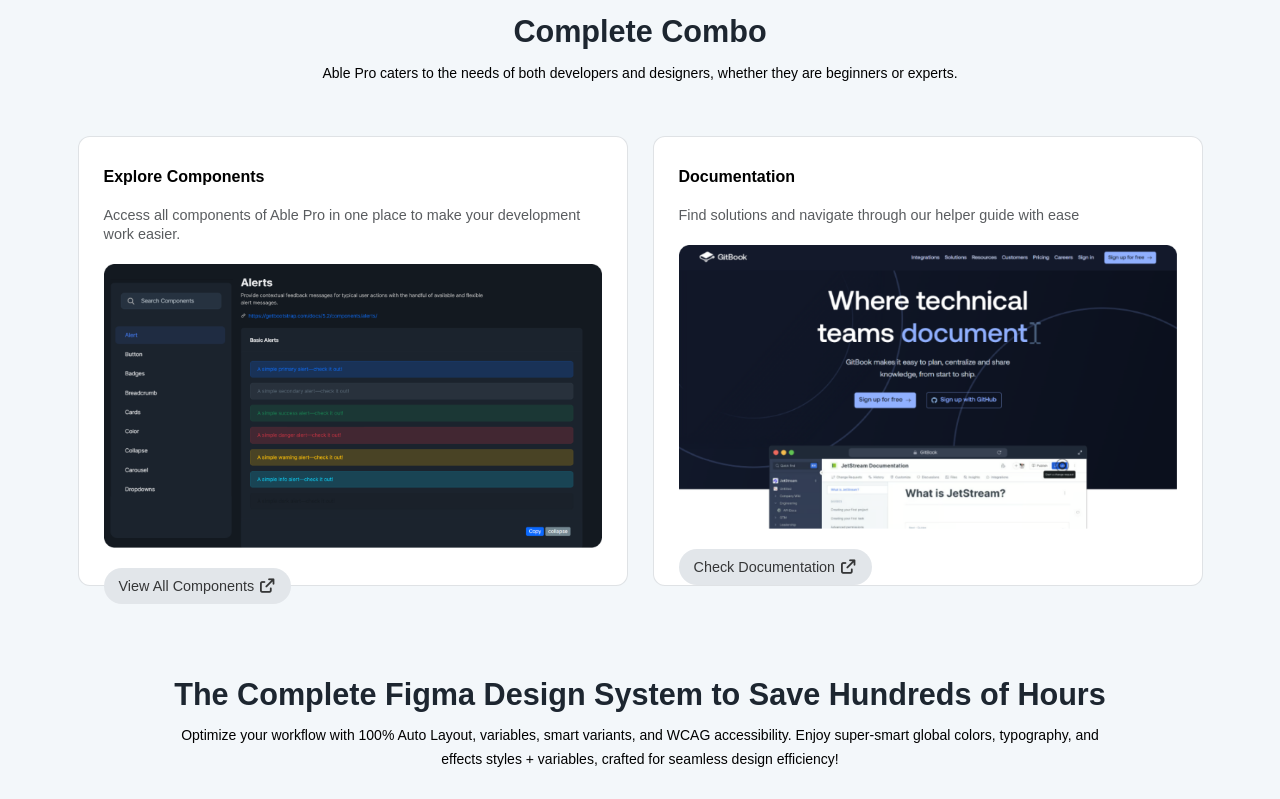
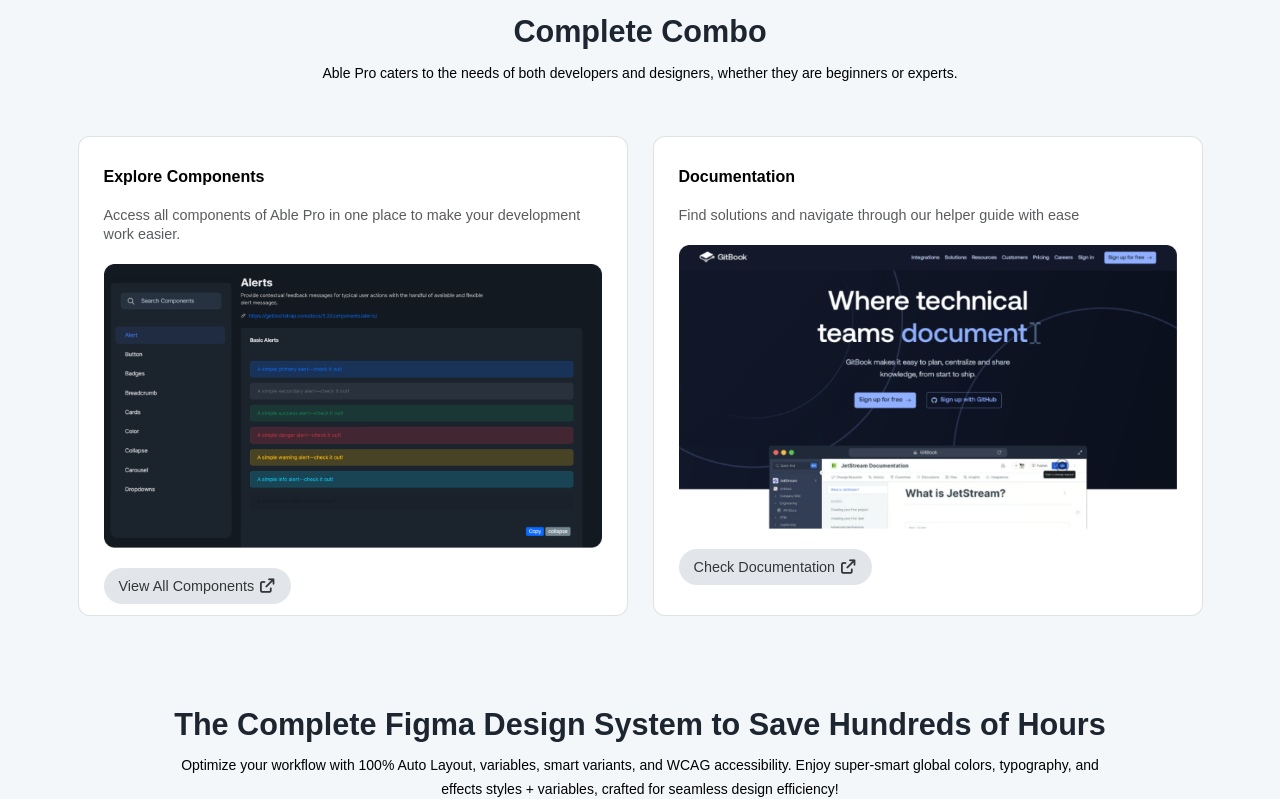
Before and after one commit to rozanamangory/html-CSS-portfolio, a plain HTML site: page Ablepro-homepage/index.html in a window 1280 px wide. Shown: the part 3780-4579 px from the top of the page. Drawn offline with nearby package versions, Linux system fonts and the light colour scheme; files whose address does not match are found by name; a web font is replaced by a local one.

Commit message:
height fixed in ablepro combo boxes

```diff
--- a/Ablepro-homepage/Css/style.css
+++ b/Ablepro-homepage/Css/style.css
@@ -573,7 +573,7 @@ section.combo {
   gap: 20px;
   width: 550px;
   /* height: 492px; */
-  min-height: 450px;
+  min-height: 480px;
   padding: 25px;
   padding-bottom: 50px;
 }
```
